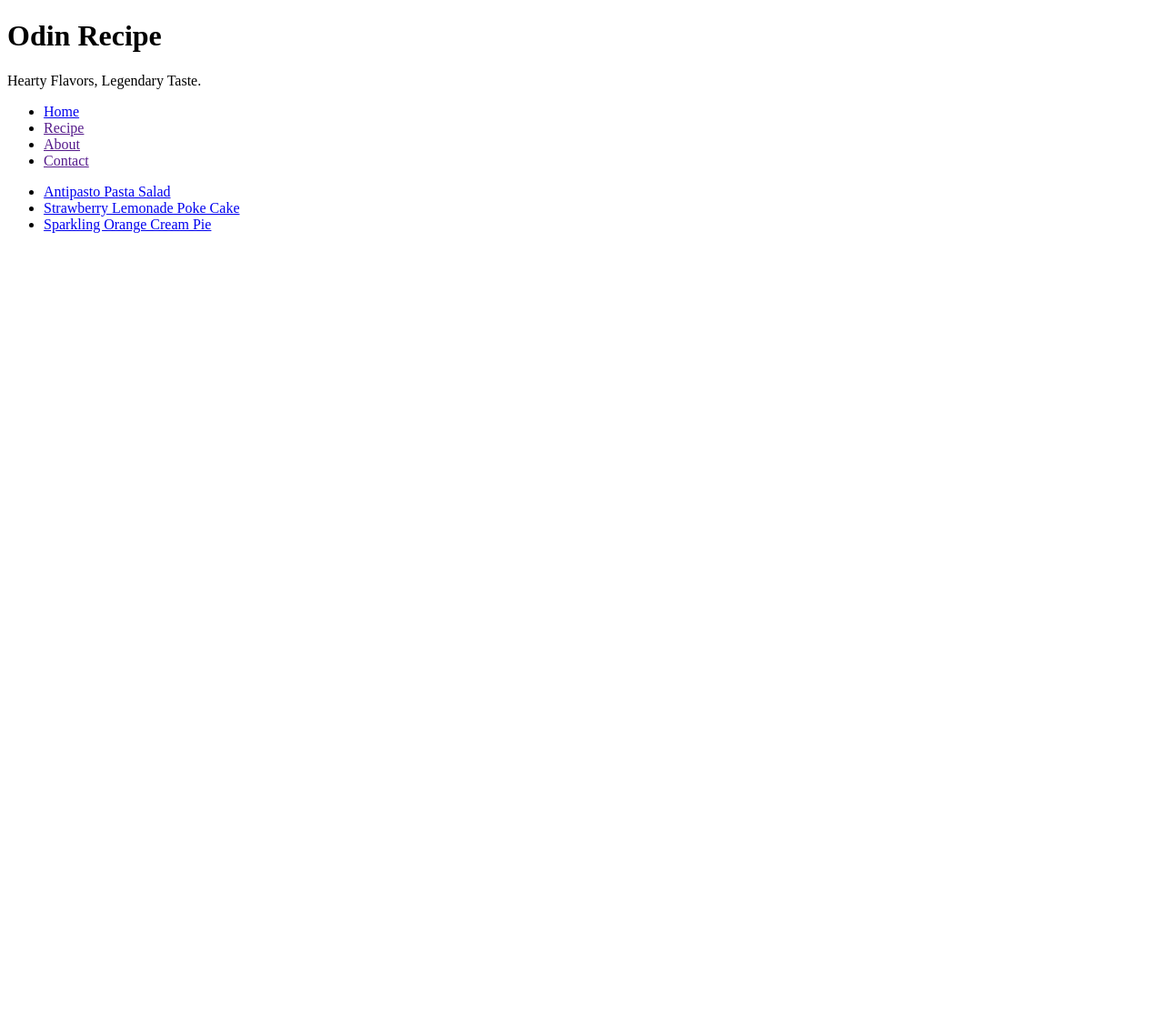
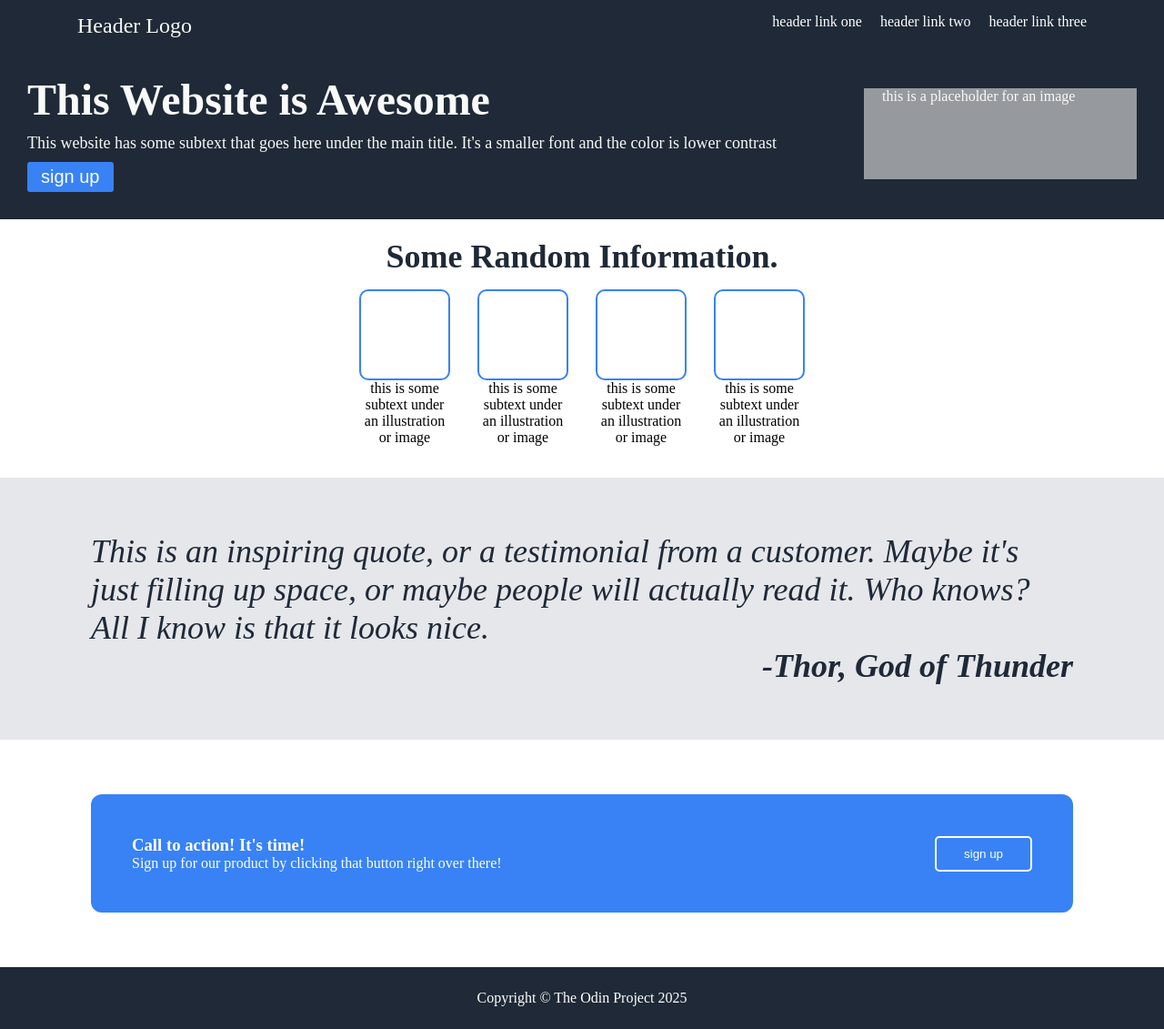
Before and after one commit to Zack-has/git_test, a plain HTML site: page index.html in a window 1280 px wide. Shown: the whole page at 91% size. Before the commit the page ends 800 px from the top, so only its background shows below. Drawn offline with Linux system fonts and the light colour scheme; files that its build step writes are made by us from their sources.

Commit message:
Add files via upload

```diff
--- a/index.html
+++ b/index.html
@@ -1,25 +1,70 @@
- <!DOCTYPE html>
- <html>
- <head>
-    <meta charset="UTF-8">
-    <title>The Odin Project</title>
- </head>
-<h1>Odin Recipe</h1>
-  <p>Hearty Flavors, Legendary Taste.</p>
-     <nav>
-      <ul>
-         <li><a href="index.html">Home</a></li>
-         <li><a href="">Recipe</a></li>
-         <li><a href="">About</a></li>
-         <li><a href="">Contact</a></li>
-      </ul>
-     </nav>
- <body>
-    <ul>
-    <li><a href="Antipasto-Pasta-Salad.html">Antipasto Pasta Salad</a></li>
-    <li><a href="Strawberry-Lemonade-Poke-Cake.html">Strawberry Lemonade Poke Cake</a></li>
-    <li><a href="Sparkling-Orange-Cream-Pie.html">Sparkling Orange Cream Pie</a></li>
-   </ul>
+<!DOCTYPE html>
+
+<html>
+<head>
+  <meta http-equiv="CONTENT-TYPE" content="text/html; charset=UTF-8">
+  <link rel="stylesheet" href="styles/style.css"/>
+  <title>Landing Page</title>
+</head>
+<body>
+  <div class="header">
+  <div class="logo">Header Logo</div>
+  <div class="nav">
+    <div>header link one</div>
+    <div>header link two</div>
+    <div>header link three</div>
+  </div>
+  </div>
+  <div class="hero">
+    <div class="hero-text">
+    <h1>This Website is Awesome</h1>
+      <p>This website has some subtext that goes here under the
+main title. It's a smaller font and the color is lower
+contrast</p>
+      <button class="hero-button">sign up</button>
+    </div>
+    <div class="hero-image">this is a placeholder for an image</div>
+  </div>
+  <div class="info-section">
+    <h2>Some Random Information.</h2>
+    <div class="info-boxes">
+      <div class="info-box"><div class="square"></div>this is some subtext
+under an illustration
+or image</div>
+      <div class="info-box"><div class="square"></div>this is some subtext
+under an illustration
+or image</div>
+      <div class="info-box"><div class="square"></div>this is some subtext
+under an illustration
+or image</div>
+      <div class="info-box"><div class="square"></div>this is some subtext
+under an illustration
+or image</div>
+    </div>
+  </div>
+  <div class="quote-section">
+    <div class="quote">
+      <p>This is an inspiring quote, or a testimonial from a
+customer. Maybe it's just filling up space, or maybe
+people will actually read it. Who knows? All I know
+is that it looks nice.</p>
+      <div class="autor">
+        <p>-Thor, God of Thunder</p>
+      </div>
+    </div>
+  </div>
+  <div class="cta-section">
+    <div class="cta-box">
+      <div class="cta-text">
+        <h3>Call to action! It's time!</h3>
+        <p>Sign up for our product by clicking that button right over there!</p>
+      </div>
+      <button>sign up</button>
+    </div>
+  </div>
+  <div class="footer">
+    <p>Copyright © The Odin Project 2025</p>
+  </div>
+
 </body>
-
 </html>
--- /dev/null
+++ b/style.css
@@ -0,0 +1,129 @@
+*{
+  margin: 0;
+  padding: 0;
+  box-sizing: border-box;
+}
+body{
+  font: roboto;
+
+}
+.header{
+  background-color: #1F2937;
+  color: white;
+  display: flex;
+  justify-content: space-between;
+  align-items: center;
+  padding: 30px 85px;
+}
+.logo{
+  font-size: 24px;
+  color: #F9FAF8;
+  margin-top: -15px;
+}
+.nav{
+  display: flex;
+  gap: 20px;
+  margin-top: -25px;
+}
+.hero{
+  background-color: #1F2937;
+  color: #F9FAF8;
+  display: flex;
+  justify-content: space-between;
+  align-items: center;
+  padding: 10px 30px;
+  padding-bottom: 30px;
+  gap: 20px;
+}
+.hero-text{
+  display: block;
+}
+.hero-image{
+  display: ;
+  align-items: center;
+  justify-content: space-evenly;
+  background-color: #96999e;
+  height: 100px;
+  width: 300px;
+  padding: 0px 20px;
+
+}
+.hero-text h1{
+  font-size: 48px;
+  font-weight: 900;
+}
+.hero-text p{
+  margin: 10px 0;
+  font-size: 18px;
+
+}
+.hero-button{
+  color: white;
+  background-color: #3882F6;
+  border: none;
+  font-size: 20px;
+  border-radius: 3px;
+  padding: 5px 15px;
+}
+.info-section{
+  text-align: center;
+  padding: 20px;
+}
+.info-boxes{
+  display: flex;
+  justify-content: center;
+  padding: 15px;
+  gap: 30px;
+}
+.info-box{
+  width: 100px;
+}
+.square{
+  height: 100px;
+  border: 2px solid#3882F6;
+  border-radius: 10px;
+}
+.info-section h2{
+  font-size: 36px;
+  font-weight: 900;
+  color: #1F2937;
+}
+
+.quote-section{
+  background-color: #E5E7EB;
+  font-size: 36px;
+  color: #1F2937;
+  font-style: italic;
+  padding: 60px 100px;
+}
+.autor{
+  font-style: none;
+  text-align: right;
+  font-weight: bold;
+}
+.cta-section{
+  padding: 60px 100px;
+}
+.cta-box{
+  background-color: #3882F6;
+  color: white;
+  display: flex;
+  justify-content: space-between;
+  border-radius: 12px;
+  align-items: center;
+  padding: 45px;
+
+}
+.cta-box button{
+  background-color: #3882F6;
+  border: 2px solid#ffffff;
+  color: white;
+  border-radius: 5px;
+  padding: 10px 30px;
+}
+.footer{
+  text-align: center;
+  color: white;
+  padding: 25px;
+  background-color: #1F2937;
+}
```
